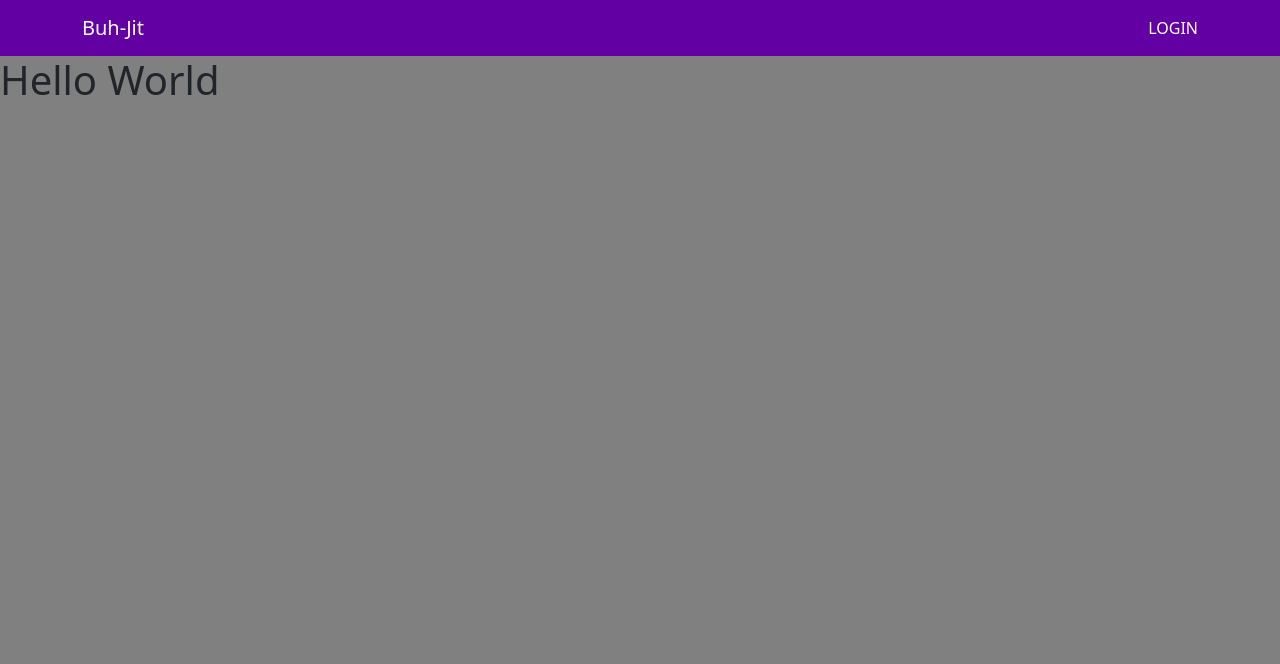
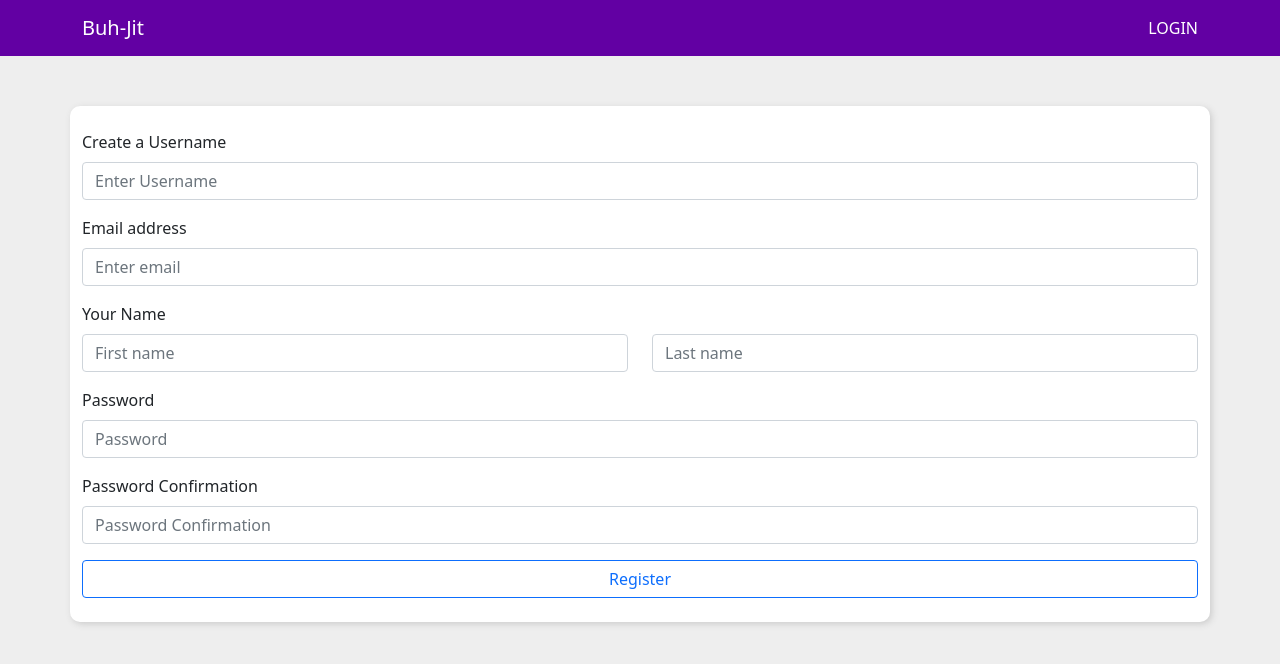
Before and after one commit to RichardKnight88/buh-jit, a React (Create React App) app in the folder client/: page /register in a window 1280 px wide. Shown: the top 664 px of the page. Built offline with nearby package versions, Linux system fonts and the light colour scheme.

Commit message:
register form working

```diff
--- a/client/src/App.js
+++ b/client/src/App.js
@@ -2,6 +2,7 @@ import React from 'react'
 import { BrowserRouter, Switch, Route } from 'react-router-dom'
 import NavbarComponent from './components/Navbar'
 import Profile from './components/auth/Profile'
+import Register from './components/auth/Register'
 
 const App = () => {
 
@@ -26,6 +27,11 @@ const App = () => {
         <Switch>
 
 
+          <Route path='/register'>
+            <Register />
+          </Route>
+
+
           <Route path='/profile'>
             <Profile />
           </Route>
--- a/client/src/components/Navbar.js
+++ b/client/src/components/Navbar.js
@@ -1,10 +1,10 @@
-import React, { useState, useEffect } from 'react'
+import React, { useState } from 'react'
 import { useHistory, useLocation } from 'react-router-dom'
 import { Navbar, Container, Nav, NavDropdown } from 'react-bootstrap'
 import { primaryColor } from '../styles/elementStyles'
 import LoginToast from './auth/helpers/loginToast'
 import { getPayload, getUsernameFromLocalStorage } from './auth/helpers/tokenfunctions'
-import axios from 'axios'
+// import axios from 'axios'
 
 
 const NavbarComponent = () => {
--- /dev/null
+++ b/client/src/components/auth/Register.js
@@ -0,0 +1,134 @@
+import React, { useState } from 'react'
+import axios from 'axios'
+import { Form, Button, Row, Col, Container } from 'react-bootstrap'
+import { useHistory } from 'react-router-dom'
+
+const Register = () => {
+
+
+  const [formData, setFormData] = useState({
+    username: '',
+    email: '',
+    first_name: '',
+    last_name: '',
+    password: '',
+    password_confirmation: '',
+  })
+
+  const history = useHistory()
+
+  const handleChange = async (event) => {
+    // console.log('EVENT', event.target.name, 'VALUE', event.target.value)
+    const newFormData = { ...formData, [event.target.name]: event.target.value }
+    setFormData(newFormData)
+
+  }
+
+
+  const handleSubmit = async (event) => {
+    event.preventDefault()
+
+    try {
+      const { data } = await axios.post('/api/auth/register/', formData)
+      // console.log('DATA', data)
+
+      history.push('/profile')
+
+      console.log(data)
+
+    } catch (err) {
+      console.log(err.response.statusText)
+      // setErrors(err.response.data.message)
+    }
+  }
+
+
+  return (
+
+    <Container style={{
+      backgroundColor: '#fff',
+      margin: '50px auto',
+      borderRadius: '10px',
+      // boxShadow: '1px 1px 1px #000',
+      filter: 'drop-shadow(2px 2px 3px #ccc)',
+    }}>
+      <Form onSubmit={handleSubmit}>
+        <Form.Group className="mb-3 pt-4" controlId="formBasicUsername">
+          <Form.Label>Create a Username</Form.Label>
+          <Form.Control
+            type="text"
+            name="username"
+            placeholder="Enter Username"
+            onChange={handleChange}
+            value={formData.username}
+          />
+        </Form.Group>
+
+        <Form.Group className="mb-3" controlId="formBasicEmail">
+          <Form.Label>Email address</Form.Label>
+          <Form.Control
+            type="email"
+            name="email"
+            placeholder="Enter email"
+            onChange={handleChange}
+            value={formData.email}
+          />
+        </Form.Group>
+
+        <Form.Group className="mb-3">
+          <Form.Label>Your Name</Form.Label>
+          <Row>
+            <Col>
+              <Form.Control
+                id="formBasicFirstName"
+                type="text"
+                name="first_name"
+                placeholder="First name"
+                onChange={handleChange}
+                value={formData.first_name}
+              />
+            </Col>
+            <Col>
+              <Form.Control
+                id="formBasicLastName"
+                type="text"
+                name="last_name"
+                placeholder="Last name"
+                onChange={handleChange}
+                value={formData.last_name}
+              />
+            </Col>
+          </Row>
+        </Form.Group>
+
+        <Form.Group className="mb-3" controlId="formBasicPassword">
+          <Form.Label>Password</Form.Label>
+          <Form.Control
+            type="password"
+            name="password"
+            placeholder="Password"
+            onChange={handleChange}
+            value={formData.password} />
+        </Form.Group>
+
+        <Form.Group className="mb-3" controlId="formBasicPasswordConfirmation">
+          <Form.Label>Password Confirmation</Form.Label>
+          <Form.Control
+            type="password"
+            name="password_confirmation"
+            placeholder="Password Confirmation"
+            onChange={handleChange}
+            value={formData.password_confirmation} />
+        </Form.Group>
+
+        <div className="d-grid gap-2 pb-4">
+          <Button variant="outline-primary" type="submit">
+            Register
+          </Button>
+        </div>
+      </Form>
+    </Container>
+  )
+}
+
+export default Register
--- /dev/null
+++ b/client/src/components/auth/helpers/formFunctions.js
@@ -0,0 +1,6 @@
+export const handleChange = async (event, formData, setFormData) => {
+  console.log('EVENT', event.target.name, 'VALUE', event.target.value)
+  const newFormData = { ...formData, [event.target.name]: event.target.value }
+  setFormData(newFormData)
+
+}
--- a/client/src/components/auth/helpers/loginForm.js
+++ b/client/src/components/auth/helpers/loginForm.js
@@ -1,7 +1,8 @@
 import React, { useState } from 'react'
 import axios from 'axios'
 import { Form, Button } from 'react-bootstrap'
-import { useHistory, useLocation } from 'react-router-dom'
+import { useHistory } from 'react-router-dom'
+// import { handleChange } from './formFunctions'
 
 
 
@@ -14,16 +15,16 @@ const LoginForm = () => {
   })
 
   const history = useHistory()
-  const location = useLocation()
+  // const location = useLocation()
 
   const handleChange = async (event) => {
-    console.log('EVENT', event.target.name, 'VALUE', event.target.value)
+    // console.log('EVENT', event.target.name, 'VALUE', event.target.value)
     const newFormData = { ...formData, [event.target.name]: event.target.value }
     setFormData(newFormData)
 
   }
 
-  console.log('LOCATION', location)
+  // console.log('LOCATION', location)
 
   const handleSubmit = async (event) => {
     event.preventDefault()
@@ -78,7 +79,7 @@ const LoginForm = () => {
       </Form.Group>
       <div className="d-grid gap-2">
         <Button variant="outline-primary" type="submit">
-          Submit
+          Login
         </Button>
       </div>
     </Form>
--- a/client/src/styles/main.scss
+++ b/client/src/styles/main.scss
@@ -2,7 +2,7 @@
 
 
 body {
-  background-color: gray;
+  background-color: #eeeeee;
 }
 
 .navbar-nav {
```
